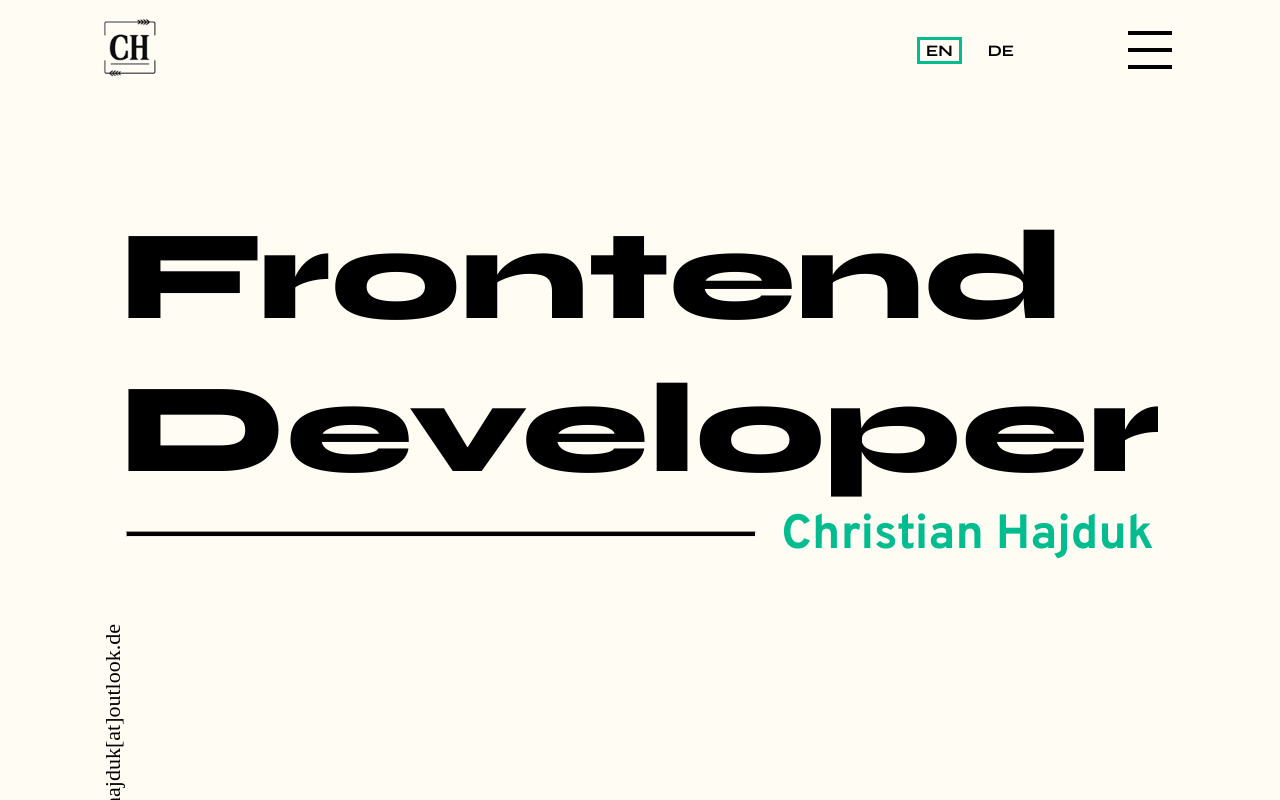
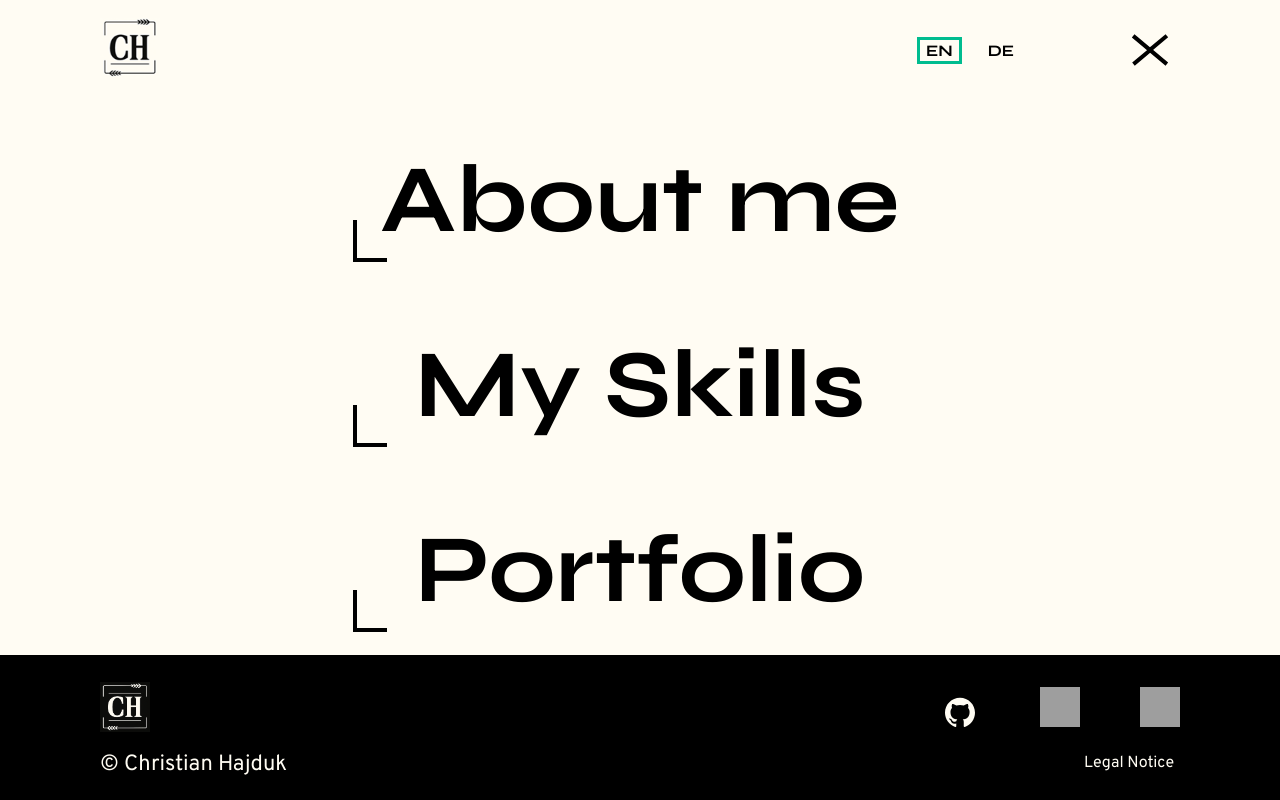
Before and after one commit to C-Hajduk/Portfolio, an Angular app: page / in a window 1280 px wide. Both pictures are taken after a click on the element 1150 px from the left and 50 px from the top of the page. Shown: the top 800 px of the page. Built offline with nearby package versions, Linux system fonts and the light colour scheme; grey boxes are pictures that could not be loaded.

Commit message:
add ham menu & style

```diff
--- a/src/app/imprint/ham-menu/ham-menu.html
+++ b/src/app/imprint/ham-menu/ham-menu.html
@@ -1,12 +1,29 @@
 @if (burgermenu.isOpen) {
+<section class="layout">
   <app-header></app-header>
-  <section (click)="burgermenu.close()">
-    <div>
-      <ul>
-        <li>About me</li>
-        <li>My skills</li>
-        <li>Portfolio</li>
-      </ul>
+  <div class="skipp">
+    <div
+      [class]="{ showBorder: activeIndex === 0 }"
+      (mousedown)="openborder(0)"
+      (mouseup)="hideBorder()"
+    >
+      <p>About me</p>
     </div>
-  </section>
+    <div
+      [class]="{ showBorder: activeIndex === 1 }"
+      (mousedown)="openborder(1)"
+      (mouseup)="hideBorder()"
+    >
+      <p>My Skills</p>
+    </div>
+    <div
+      [class]="{ showBorder: activeIndex === 2 }"
+      (mousedown)="openborder(2)"
+      (mouseup)="hideBorder()"
+    >
+      <p>Portfolio</p>
+    </div>
+  </div>
+  <app-footer></app-footer>
+</section>
 }
--- a/src/app/imprint/ham-menu/ham-menu.scss
+++ b/src/app/imprint/ham-menu/ham-menu.scss
@@ -1,4 +1,85 @@
+@import './../../../styles.scss';
+
 section {
-    position: absolute;
+  display: flex;
+  flex-direction: column;
+  position: fixed;
+  top: 0;
+  left: 0;
+  bottom: 0;
+  z-index: 9999;
+  width: 100%;
+}
 
+.skipp {
+  display: flex;
+  flex-direction: column;
+  align-items: center;
+  position: relative;
+
+  > div {
+    display: flex;
+    flex-direction: column;
+    align-items: center;
+    width: 550px;
+    height: 160px;
+    margin-bottom: 25px;
+    &::before {
+      position: relative;
+      content: '';
+      left: -270px;
+      bottom: -120px;
+      width: 30px;
+      height: 50px;
+      border-left: 4px solid black;
+      border-bottom: 4px solid black;
+      transition: opacity 0.25s ease;
+    }
+    &:hover::before{
+      opacity: 0;
+    }
+    &:after {
+      content: "";
+      position: relative;
+      background-color: black;
+      height: 4px;
+      width: 100%;
+      transform-origin: right;
+      opacity: 0;
+    }
+    &:hover::after {
+      opacity: 1;
+      animation: line-shrink 0.6s ease forwards;
+    }
+    > p {
+      @include text-style($family: 'Syne', $size: 96px, $weight: 700);
+      cursor: pointer;
+    }
+  }
 }
+
+.showBorder {
+  border: 4px solid black;
+  &::before,
+  &::after {
+    opacity: 0 !important;
+  }
+}
+
+app-footer {
+  margin-top: auto;
+}
+
+@keyframes line-shrink {
+  0% {
+    opacity: 0;
+    transform: scaleX(0);
+  }
+  10% {
+    opacity: 1;
+    transform: scaleX(1);    // 100% sichtbar
+  }
+  100% {
+    transform: scaleX(0.3);  // auf 30% geschrumpft
+  }
+}
--- a/src/app/imprint/ham-menu/ham-menu.ts
+++ b/src/app/imprint/ham-menu/ham-menu.ts
@@ -1,14 +1,25 @@
 import { Component, inject } from '@angular/core';
 import { Header } from "../../shared/header/header";
 import { BurgermenuService } from '../../burgermenu-service';
+import { Footer } from "../../shared/footer/footer";
 
 @Component({
   selector: 'app-ham-menu',
-  imports: [Header],
+  imports: [Header, Footer],
   templateUrl: './ham-menu.html',
   styleUrl: './ham-menu.scss',
 })
 export class HamMenu {
+  burgermenu = inject(BurgermenuService);
 
-  burgermenu = inject(BurgermenuService)
+  activeIndex: number | null = null;
+
+  openborder(index: number) {
+    this.activeIndex = this.activeIndex === index ? null : index;
+
+  }
+
+  hideBorder() {
+    this.activeIndex = null
+  }
 }
--- a/src/app/main-content/main-content.html
+++ b/src/app/main-content/main-content.html
@@ -1,3 +1,4 @@
+<app-ham-menu></app-ham-menu>
 <app-hero></app-hero>
 <app-about-me></app-about-me>
 <app-arrow-right></app-arrow-right>
--- a/src/app/main-content/main-content.ts
+++ b/src/app/main-content/main-content.ts
@@ -7,10 +7,11 @@ import { ArrowLeft } from './arrow-left/arrow-left';
 import { Portfolio } from './portfolio/portfolio';
 import { References } from './references/references';
 import { Contact } from './contact/contact';
+import { HamMenu } from "../imprint/ham-menu/ham-menu";
 
 @Component({
   selector: 'app-main-content',
-  imports: [Hero, AboutMe, ArrowRight, Skills, ArrowLeft, Portfolio, References, Contact],
+  imports: [Hero, AboutMe, ArrowRight, Skills, ArrowLeft, Portfolio, References, Contact, HamMenu],
   templateUrl: './main-content.html',
   styleUrl: './main-content.scss',
 })
--- a/src/app/shared/header/header.html
+++ b/src/app/shared/header/header.html
@@ -23,7 +23,7 @@
     <div
       class="hamburger"
       [class]="{ 'open-animation': openMenu, 'close-animation': !openMenu }"
-      (click)="burgermenu.open()"
+      (click)="burgermenu.switch()"
     ></div>
   </div>
 </section>
--- a/src/app/shared/header/header.ts
+++ b/src/app/shared/header/header.ts
@@ -1,5 +1,5 @@
 import { Component, inject } from '@angular/core';
-import { NgClass } from "@angular/common";
+import { NgClass } from '@angular/common';
 import { BurgermenuService } from '../../burgermenu-service';
 
 @Component({
@@ -10,24 +10,15 @@ import { BurgermenuService } from '../../burgermenu-service';
   styleUrl: './header.scss',
 })
 export class Header {
-
   burgermenu = inject(BurgermenuService);
 
-  openMenu: boolean = false;
+  get openMenu() {
+    return this.burgermenu.isOpen;
+  }
 
   activeButton: 'btn1' | 'btn2' = 'btn1';
 
   setActive(button: 'btn1' | 'btn2') {
     this.activeButton = button;
   }
-
-  startAnimation() {
-    this.openMenu = !this.openMenu;
-    // if(this.openMenu){
-    //   this.openMenu = false;
-    // }
-    // else{
-    //   this.openMenu = true;
-    // }
-  }
 }
```
